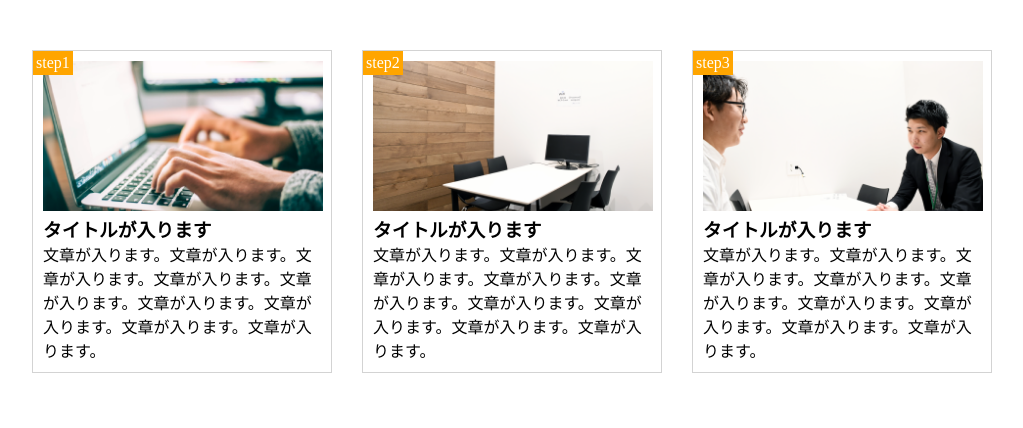
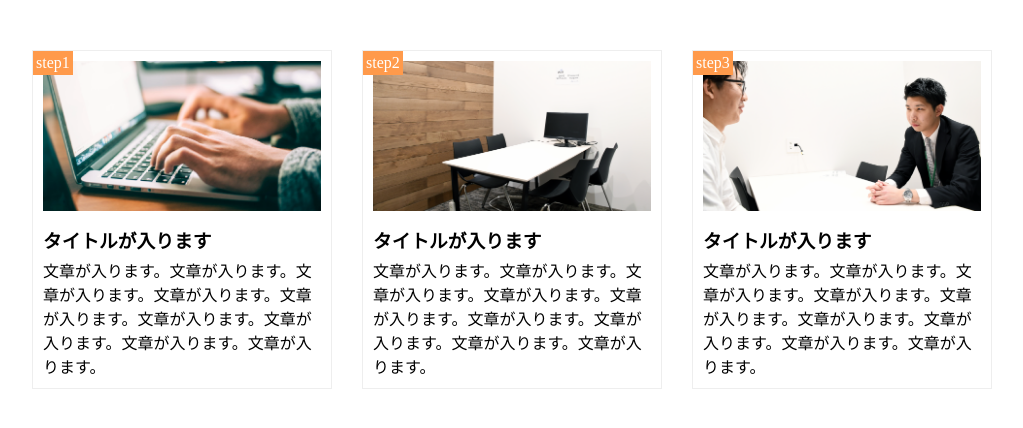
Before and after one commit to HidakaRintaro/chapter10_htmlcss_task, a plain HTML site: page index.html in a window 1280 px wide. Shown: the whole page, without its empty margins (128-1151 px from the left). Drawn offline with Linux system fonts and the light colour scheme.

Commit message:
[Finish] 1-10

```diff
--- a/index.html
+++ b/index.html
@@ -1,31 +1,33 @@
 <!DOCTYPE html>
 <html lang="ja">
 <head>
-  <meta charset="UTF-8">
-  <title>9章演習問題</title>
-  <link rel="stylesheet" href="./style.css">
+  <meta charset="utf8">
+  <meta name="viewport" content="width=device-width,initial-scale=1.0">
+  <title>10章課題問題</title>
+  <link rel="stylesheet" href="./style.css" >
 </head>
 <body>
   <main class="clearfix">
-    <section>
-      <p class="step">step1</p>
-      <img src="./img/flow01.png">
-      <h3>タイトルが入ります</h3>
+    <div class="step-box">
+      <div class="step-img1"></div>
+      <span class="step-num">step1</span>
+      <h3 class="title">タイトルが入ります</h3>
       <p class="text">文章が入ります。文章が入ります。文章が入ります。文章が入ります。文章が入ります。文章が入ります。文章が入ります。文章が入ります。文章が入ります。</p>
-    </section>
-    <section>
-      <p class="step">step2</p>
-      <img src="./img/flow02.png">
-      <h3>タイトルが入ります</h3>
+    </div>
+
+    <div class="step-box">
+      <div class="step-img2"></div>
+      <span class="step-num">step2</span>
+      <h3 class="title">タイトルが入ります</h3>
       <p class="text">文章が入ります。文章が入ります。文章が入ります。文章が入ります。文章が入ります。文章が入ります。文章が入ります。文章が入ります。文章が入ります。</p>
-    </section>
-    <section>
-      <p class="step">step3</p>
-      <img src="./img/flow03.png">
-      <h3>タイトルが入ります</h3>
+    </div>
+
+    <div class="step-box">
+      <div class="step-img3"></div>
+      <span class="step-num">step3</span>
+      <h3 class="title">タイトルが入ります</h3>
       <p class="text">文章が入ります。文章が入ります。文章が入ります。文章が入ります。文章が入ります。文章が入ります。文章が入ります。文章が入ります。文章が入ります。</p>
-    </section>
-
+    </div>
   </main>
 </body>
 </html>
--- a/style.css
+++ b/style.css
@@ -15,30 +15,64 @@ main {
   margin: 50px auto;
 }
 
-section {
-  position: relative;
+.step-box {
+  float: left;
   width: 300px;
   padding: 10px;
-  border: 1px solid lightgray;
-  float: left;
+  position: relative;
+  border: 1px solid #eee;
 }
 
-section:not(:last-child) {
+.step-box:not(:last-child) {
   margin-right: 30px;
 }
 
-.step {
+.step-img1 {
+  height: 150px;
+  background-image: url(img/flow01.png);
+  background-size: cover;
+  background-position: bottom;
+}
+
+.step-img2 {
+  height: 150px;
+  background-image: url(img/flow02.png);
+  background-size: cover;
+  background-position: bottom;
+}
+
+.step-img3 {
+  height: 150px;
+  background-image: url(img/flow03.png);
+  background-size: cover;
+  background-position: bottom;
+}
+
+.step-num {
   position: absolute;
   top: 0;
   left: 0;
-  background-color: orange;
+  background-color: #FF9A4B;
   color: #fff;
   padding: 3px;
 }
 
-img {
-  width: 280px;
-  height: 150px;
-  object-fit: cover;
-  object-position: center;
+.title {
+  margin: 15px 0 5px;
 }
+
+@media screen and (max-width: 425px) {
+  main {
+    width: 90%;
+    margin: 50px auto;
+  }
+
+  .step-box {
+    float: none;
+    width: 100%;
+  }
+
+  .step-box:not(:last-child) {
+    margin: 0 0 20px 0;
+  }
+}
```
Also changed, not shown: 1 other file.
